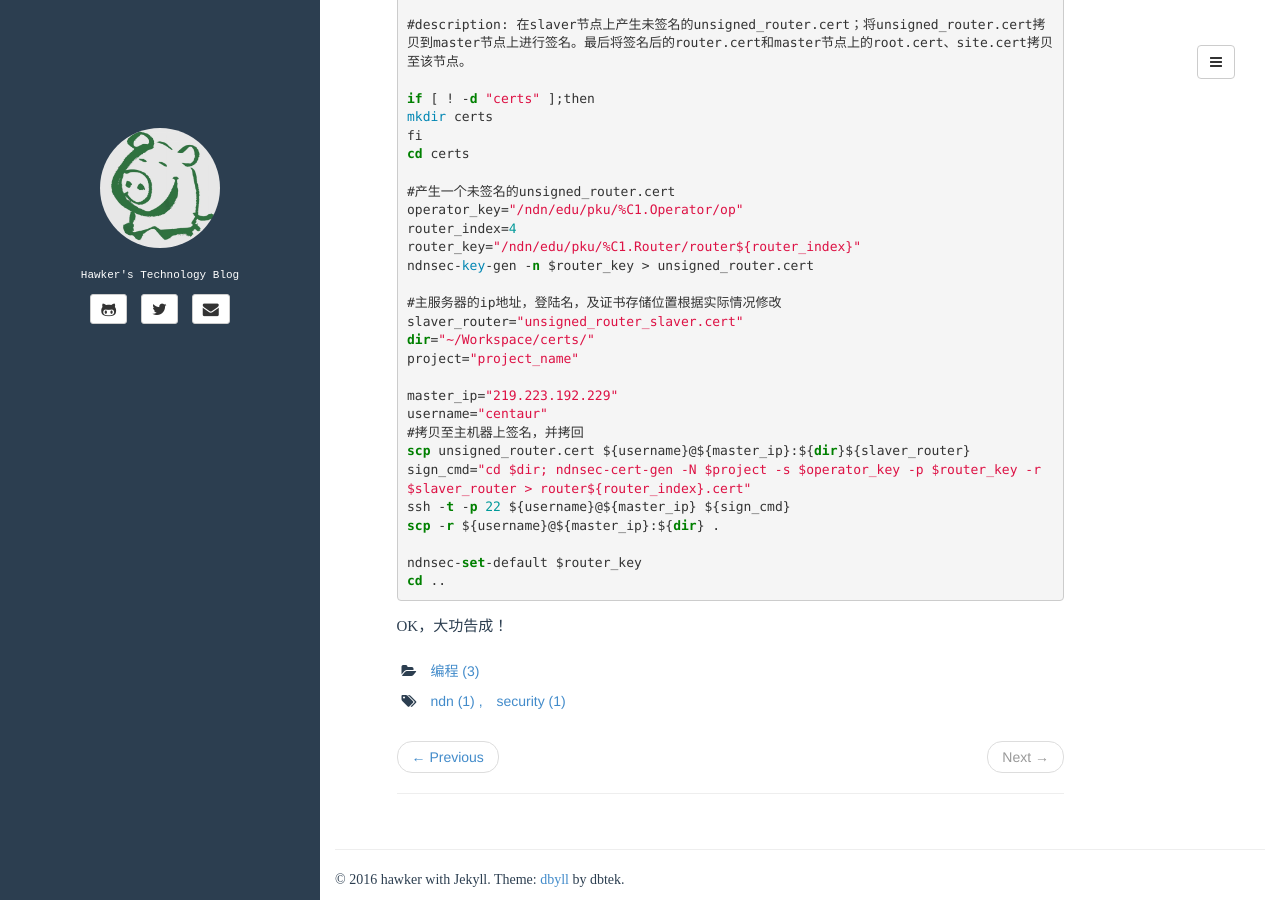
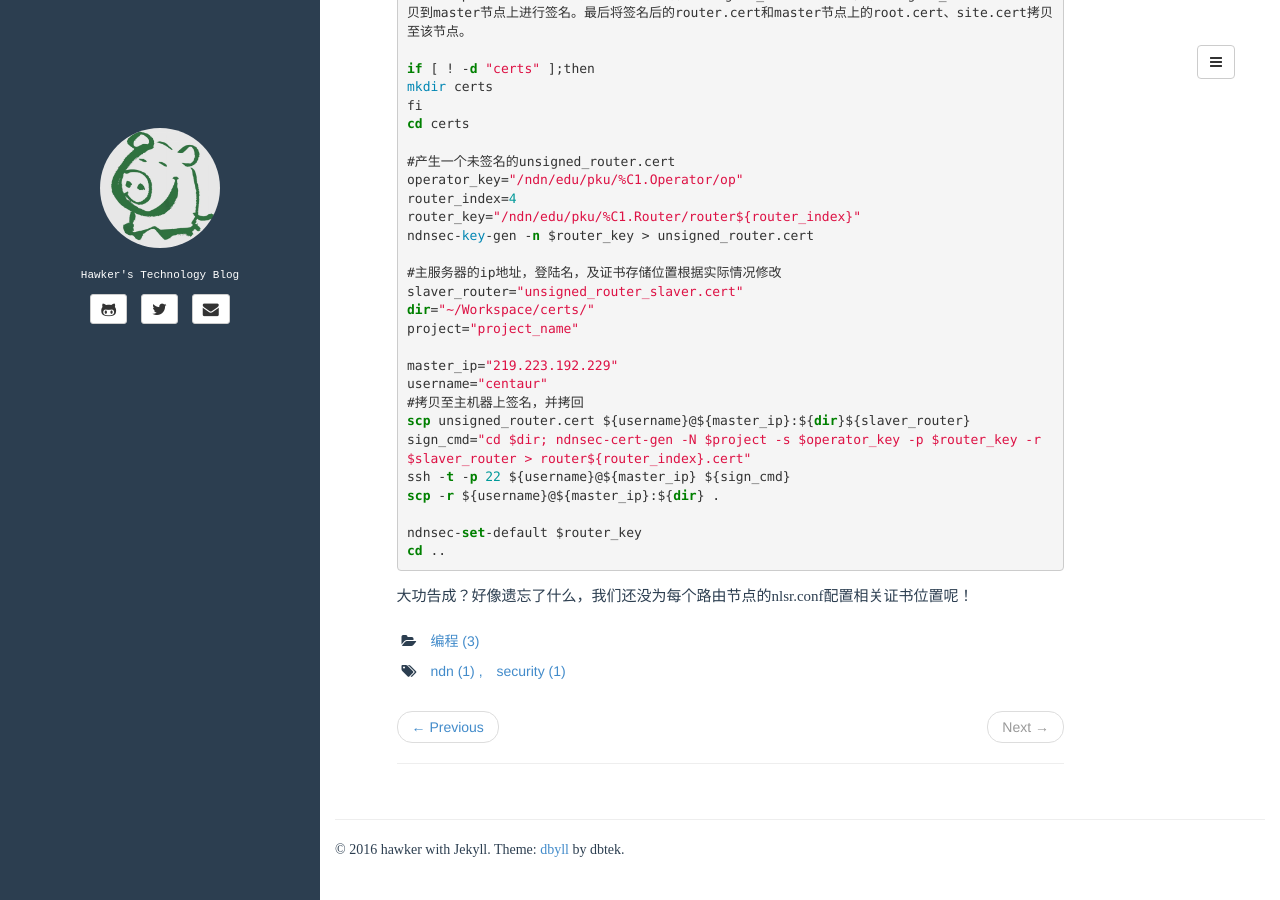
Before and after one commit to hawkxiang/hawkxiang.github.io, a Jekyll site: the page built from _posts/2016.04-10/2016-04-10-nlsr-security-certchain.md, in a window 1280 px wide and 900 px high, scrolled down 5526 px. Built offline with Jekyll 4.4.1, drawn with Linux system fonts in a browser that asks for light colours; comment, search, counter and statistics services are not loaded.

Commit message:
Update 2016-04-10-nlsr-security-certchain.md

````diff
--- a/_posts/2016.04-10/2016-04-10-nlsr-security-certchain.md
+++ b/_posts/2016.04-10/2016-04-10-nlsr-security-certchain.md
@@ -26,7 +26,7 @@ NLSR是由NDN项目组开发的路由协议，现已在Testbed上进行使用。
 ## Security配置
 NLSR麻烦的地方在于，它需要为同步域构建一套完整的安全证书链。然而，奇怪的是官网只说了安装证书链的层次要求，没有详细的证书生成及配置说明。按照官网的思路，我们也先了解一下什么是证书链。
 
-### 安全证书链
+#### 安全证书链
 我们将整个网络视为一个同步域，路由协议主要的工作，其实是同步这个网络中路由节点的数据集（路由表信息）。目前NLSR数据同步时需要一套层次化的证书结构，进行身份验证。自顶向下整个证书链是一个树形的结构，包括四种安全证书：`rout`，`site`，`operator`，`router`，`route\NLSR`。
 
 ```
@@ -92,7 +92,7 @@ router1     router2  router3    router4  router5     router6  router7
 
 希望，大家留意上表中的命名层次。我们将在接下来的证书生成过程中，实践这一规则。
 
-### 证书链的生成
+#### 证书链的生成
 安装ndn-cxx库之后，会生成一系列证书相关命令。可以通过`ndnsec -help`查询用法，在此不在赘述。我们将以两个路由节点的“栗子”说明证书链产生的流程，和涉及的相关命令。两个路由节点分别为`router1`和`router2`。我们将在`router1`节点上产生整个同步域需要的`root`、`site`、`operator`证书；并为`router1`和`router2`分别产生各自的`router`证书。使用的各条命令参数及用法，通过`-help`都有详细说明。具体流程如下：
 
 {% highlight bash%}
@@ -195,7 +195,7 @@ Certificate name:
 
 基本上NLSR可能存在的坑，我已经详细说明了。如果你在配置过程中还存在问题，请仔细察看日志文件，定位错误。如果，不能解决我们可以进行交流。
 
-### 自动生成证书链的脚本
+#### 自动生成证书链的脚本
 好吧！作为程序猿，这么麻烦的操作过程，当然需要写一个自动脚本喽！下面放出两个证书链生成脚本：masterGA.sh，slaverGA.sh。前者用于在一台机器上产生`root.cert`，`site.cert`，`operator.cert`，`router.cert`；后者用于在其它路由节点上产生`unsigned_root.cert`，并传至主机器上签名后拷贝回来。
 
 {% highlight vim%}
@@ -269,4 +269,4 @@ ndnsec-set-default $router_key
 cd ..
 {% endhighlight %}
 
-OK，大功告成！
+大功告成？好像遗忘了什么，我们还没为每个路由节点的nlsr.conf配置相关证书位置呢！
````
